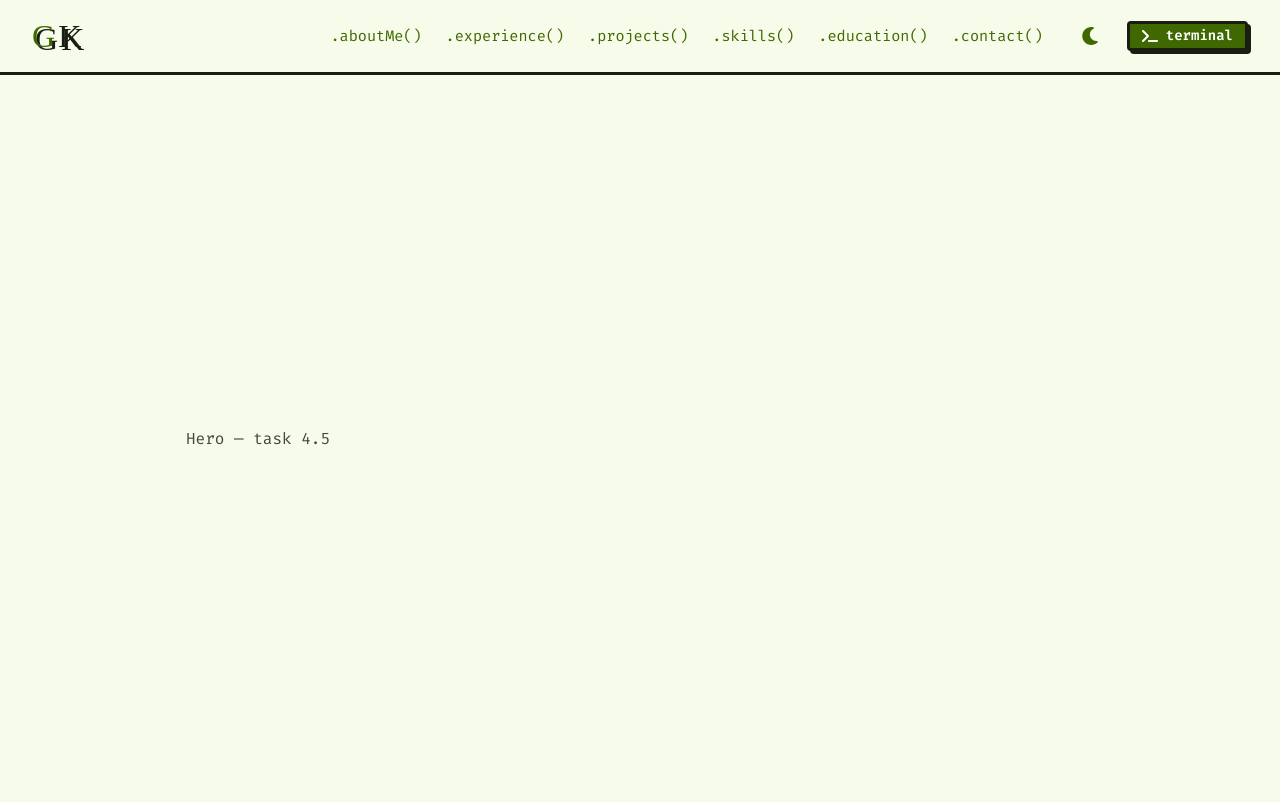
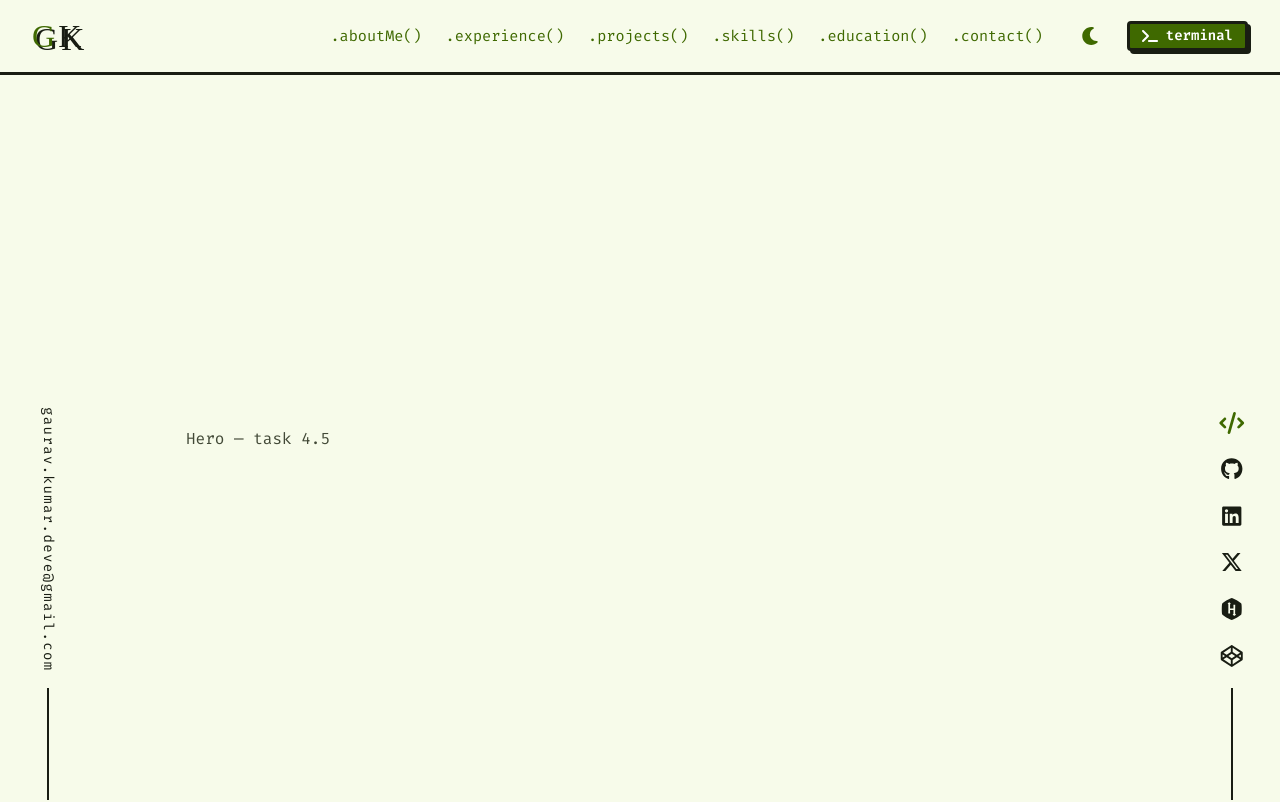
Before and after one commit to Gauravkumar1502/dev-portfolio, an Angular app: page / in a window 1280 px wide. Shown: the top 802 px of the page. Built offline with nearby package versions, Linux system fonts and the light colour scheme; a web font is replaced by a local one.

Commit message:
feat(gui): desktop side rails and lazy CDK Dialog mobile menu

```diff
--- a/angular.json
+++ b/angular.json
@@ -53,7 +53,7 @@
                 "input": "public"
               }
             ],
-            "styles": ["src/styles.scss"],
+            "styles": ["node_modules/@angular/cdk/overlay-prebuilt.css", "src/styles.scss"],
             "stylePreprocessorOptions": {
               "includePaths": ["src/styles"]
             }
--- a/src/app/features/gui/gui-shell.html
+++ b/src/app/features/gui/gui-shell.html
@@ -4,6 +4,7 @@
 
 <div id="top" class="gui">
   <app-header />
+  <app-side-rails />
 
   <main #content id="content" class="gui__main" tabindex="-1">
     <!-- Hero goes here (4.5) -->
--- a/src/app/features/gui/gui-shell.ts
+++ b/src/app/features/gui/gui-shell.ts
@@ -3,12 +3,13 @@ import { Component, DestroyRef, ElementRef, inject, type OnInit, viewChild } fro
 import { UiStore } from '../../core/state/ui.store';
 import { SectionTitle } from '../../shared/ui/section-title/section-title';
 import { Header } from './layout/header/header';
+import { SideRails } from './layout/side-rails/side-rails';
 import { NAV_LINKS } from './nav-links';
 
-// TODO(step 4.3+): side rails, mobile menu and real section components.
+// TODO(step 4.5+): real section components.
 @Component({
   selector: 'app-gui-shell',
-  imports: [Header, SectionTitle],
+  imports: [Header, SideRails, SectionTitle],
   templateUrl: './gui-shell.html',
   styleUrl: './gui-shell.scss',
 })
--- /dev/null
+++ b/src/app/features/gui/layout/mobile-menu/mobile-menu.html
@@ -0,0 +1,47 @@
+<div class="mobile-menu">
+  <div class="mobile-menu__top">
+    <h2 id="mobile-menu-title" class="mobile-menu__title">menu</h2>
+    <button
+      type="button"
+      nb-button
+      variant="outline"
+      size="sm"
+      aria-label="Close menu"
+      (click)="close()"
+    >
+      <app-icon name="close" [size]="18" />
+    </button>
+  </div>
+
+  <nav aria-label="Mobile">
+    <ol class="mobile-menu__links">
+      @for (link of links; track link.fragment) {
+        <li>
+          <a
+            class="mobile-menu__link"
+            routerLink="/"
+            [fragment]="link.fragment"
+            (click)="close()"
+            >{{ link.label }}</a
+          >
+        </li>
+      }
+    </ol>
+  </nav>
+
+  <div class="mobile-menu__actions">
+    <button type="button" nb-button variant="outline" (click)="theme.toggleGuiTheme()">
+      <app-icon [name]="theme.isGuiDark() ? 'sun' : 'moon'" [size]="18" />
+      {{ theme.isGuiDark() ? 'light theme' : 'dark theme' }}
+    </button>
+    <a nb-button routerLink="/terminal" (click)="close()">
+      <app-icon name="terminal" [size]="16" />
+      terminal
+    </a>
+  </div>
+
+  <div class="mobile-menu__contact">
+    <app-social-links />
+    <a class="mobile-menu__email" [href]="mailto()">{{ email() }}</a>
+  </div>
+</div>
--- /dev/null
+++ b/src/app/features/gui/layout/mobile-menu/mobile-menu.scss
@@ -0,0 +1,84 @@
+@use 'mixins' as nb;
+
+:host {
+  display: block;
+  height: 100%;
+  overflow-y: auto;
+  color: var(--color-text);
+  background: var(--color-bg);
+  border-inline-start: var(--nb-border-width) solid var(--nb-border);
+  animation: slide-in 220ms ease-out;
+}
+
+@keyframes slide-in {
+  from {
+    translate: 100% 0;
+  }
+
+  to {
+    translate: 0 0;
+  }
+}
+
+.mobile-menu {
+  display: flex;
+  flex-direction: column;
+  gap: var(--space-8);
+  min-height: 100%;
+  padding: var(--space-4) var(--space-6) var(--space-8);
+}
+
+.mobile-menu__top {
+  display: flex;
+  align-items: center;
+  justify-content: space-between;
+  height: calc(var(--header-height) - var(--space-4));
+}
+
+.mobile-menu__title {
+  font-size: 1rem;
+  font-weight: 500;
+  color: var(--color-muted);
+}
+
+.mobile-menu__links {
+  display: flex;
+  flex-direction: column;
+  gap: var(--space-4);
+  padding: 0;
+  list-style: none;
+}
+
+.mobile-menu__link {
+  @include nb.focus-ring;
+
+  font-size: 1.25rem;
+  color: var(--color-primary);
+  text-decoration: none;
+
+  &:hover {
+    color: var(--color-text);
+  }
+}
+
+.mobile-menu__actions {
+  display: flex;
+  flex-direction: column;
+  gap: var(--space-4);
+  align-items: flex-start;
+}
+
+.mobile-menu__contact {
+  display: flex;
+  flex-direction: column;
+  gap: var(--space-4);
+  margin-block-start: auto;
+}
+
+.mobile-menu__email {
+  @include nb.focus-ring;
+
+  font-size: 0.875rem;
+  color: var(--color-text);
+  overflow-wrap: anywhere;
+}
--- /dev/null
+++ b/src/app/features/gui/layout/mobile-menu/mobile-menu.ts
@@ -0,0 +1,59 @@
+import { Dialog, DialogRef } from '@angular/cdk/dialog';
+import { createGlobalPositionStrategy } from '@angular/cdk/overlay';
+import { Component, computed, effect, inject, type Injector } from '@angular/core';
+import { RouterLink } from '@angular/router';
+import { ProfileStore } from '../../../../core/state/profile.store';
+import { ThemeStore } from '../../../../core/state/theme.store';
+import { UiStore } from '../../../../core/state/ui.store';
+import { NbButton } from '../../../../shared/ui/button/nb-button';
+import { Icon } from '../../../../shared/ui/icon/icon';
+import { NAV_LINKS } from '../../nav-links';
+import { SocialLinks } from '../social-links/social-links';
+
+/**
+ * Drawer content for < 1024px. Opened via CDK Dialog from the header
+ * (focus trap, Esc/backdrop close, scroll lock and focus restore come from the CDK).
+ */
+@Component({
+  selector: 'app-mobile-menu',
+  imports: [RouterLink, NbButton, Icon, SocialLinks],
+  templateUrl: './mobile-menu.html',
+  styleUrl: './mobile-menu.scss',
+})
+export class MobileMenu {
+  protected readonly theme = inject(ThemeStore);
+  protected readonly links = NAV_LINKS;
+  protected readonly email = inject(ProfileStore).email;
+  protected readonly mailto = computed(
+    () => `mailto:${this.email()}?subject=${encodeURIComponent('Hello Gaurav')}`,
+  );
+
+  private readonly dialogRef = inject(DialogRef);
+  private readonly ui = inject(UiStore);
+
+  constructor() {
+    // Growing to desktop width shows the full header, so the drawer is no longer needed.
+    effect(() => {
+      if (this.ui.isDesktop()) this.close();
+    });
+  }
+
+  protected close(): void {
+    this.dialogRef.close();
+  }
+}
+
+/** Opens the drawer. Lives here so the header can lazy-load the CDK Dialog code on first use. */
+export function openMobileMenu(injector: Injector): DialogRef<unknown, MobileMenu> {
+  return injector.get(Dialog).open(MobileMenu, {
+    id: 'mobile-menu',
+    ariaLabelledBy: 'mobile-menu-title',
+    width: 'min(22rem, 85vw)',
+    height: '100dvh',
+    positionStrategy: createGlobalPositionStrategy(injector).top('0').right('0'),
+    backdropClass: 'cdk-overlay-dark-backdrop',
+    panelClass: 'mobile-menu-panel',
+    autoFocus: 'first-tabbable',
+    restoreFocus: true,
+  });
+}
--- /dev/null
+++ b/src/app/features/gui/layout/side-rails/side-rails.scss
@@ -0,0 +1,66 @@
+@use 'mixins' as nb;
+
+:host {
+  display: contents;
+}
+
+.rail {
+  position: fixed;
+  bottom: 0;
+  z-index: 5;
+  display: flex;
+  flex-direction: column;
+  gap: var(--space-4);
+  align-items: center;
+  width: var(--rail-width);
+
+  // vertical line down to the viewport edge
+  &::after {
+    width: 2px;
+    height: 7rem;
+    content: '';
+    background: var(--color-text);
+  }
+
+  @include nb.below-desktop {
+    display: none;
+  }
+}
+
+.rail--left {
+  left: var(--space-4);
+}
+
+.rail--right {
+  right: var(--space-4);
+}
+
+.rail__email {
+  @include nb.focus-ring;
+
+  font-size: 0.875rem;
+  color: var(--color-text);
+  letter-spacing: 0.1em;
+  text-decoration: none;
+  writing-mode: vertical-rl;
+  transition:
+    color 150ms ease,
+    translate 150ms ease;
+
+  &:hover {
+    color: var(--color-primary);
+    translate: 0 -3px;
+  }
+}
+
+.rail__terminal {
+  @include nb.focus-ring;
+
+  display: inline-flex;
+  padding: var(--space-1);
+  color: var(--color-primary);
+
+  &:hover {
+    color: var(--color-text);
+  }
+}
--- /dev/null
+++ b/src/app/features/gui/layout/side-rails/side-rails.ts
@@ -0,0 +1,35 @@
+import { Component, computed, inject } from '@angular/core';
+import { RouterLink } from '@angular/router';
+import { ProfileStore } from '../../../../core/state/profile.store';
+import { Icon } from '../../../../shared/ui/icon/icon';
+import { SocialLinks } from '../social-links/social-links';
+
+/** Fixed desktop rails (≥1024px): email on the left, terminal switch + socials on the right. */
+@Component({
+  selector: 'app-side-rails',
+  imports: [RouterLink, Icon, SocialLinks],
+  template: `
+    <aside class="rail rail--left" aria-label="Email">
+      <a class="rail__email" [href]="mailto()">{{ email() }}</a>
+    </aside>
+
+    <aside class="rail rail--right" aria-label="Social links">
+      <a
+        class="rail__terminal"
+        routerLink="/terminal"
+        title="Switch to terminal"
+        aria-label="Switch to terminal portfolio"
+      >
+        <app-icon name="code" [size]="22" />
+      </a>
+      <app-social-links orientation="vertical" />
+    </aside>
+  `,
+  styleUrl: './side-rails.scss',
+})
+export class SideRails {
+  protected readonly email = inject(ProfileStore).email;
+  protected readonly mailto = computed(
+    () => `mailto:${this.email()}?subject=${encodeURIComponent('Hello Gaurav')}`,
+  );
+}
--- /dev/null
+++ b/src/app/features/gui/layout/social-links/social-links.scss
@@ -0,0 +1,30 @@
+@use 'mixins' as nb;
+
+.social-links {
+  display: flex;
+  flex-wrap: wrap;
+  gap: var(--space-4);
+  align-items: center;
+  padding: 0;
+  list-style: none;
+}
+
+.social-links--vertical {
+  flex-flow: column nowrap;
+}
+
+.social-links__link {
+  @include nb.focus-ring;
+
+  display: inline-flex;
+  padding: var(--space-1);
+  color: var(--color-text);
+  transition:
+    color 150ms ease,
+    translate 150ms ease;
+
+  &:hover {
+    color: var(--color-primary);
+    translate: 0 -3px;
+  }
+}
--- /dev/null
+++ b/src/app/features/gui/layout/social-links/social-links.ts
@@ -0,0 +1,34 @@
+import { Component, inject, input } from '@angular/core';
+import { ProfileStore } from '../../../../core/state/profile.store';
+import { Icon } from '../../../../shared/ui/icon/icon';
+
+/** Social profile icon links; vertical in the desktop rail, horizontal in the mobile menu. */
+@Component({
+  selector: 'app-social-links',
+  imports: [Icon],
+  template: `
+    <ul class="social-links" [class.social-links--vertical]="orientation() === 'vertical'">
+      @for (social of socials(); track social.id) {
+        <li>
+          <a
+            class="social-links__link"
+            [href]="social.url"
+            [title]="social.label"
+            [attr.aria-label]="social.label + ' (opens in a new tab)'"
+            target="_blank"
+            rel="noopener noreferrer"
+          >
+            <app-icon [name]="social.icon" [size]="iconSize()" />
+          </a>
+        </li>
+      }
+    </ul>
+  `,
+  styleUrl: './social-links.scss',
+})
+export class SocialLinks {
+  readonly orientation = input<'vertical' | 'horizontal'>('horizontal');
+  readonly iconSize = input(22);
+
+  protected readonly socials = inject(ProfileStore).socials;
+}
--- a/src/styles.scss
+++ b/src/styles.scss
@@ -27,6 +27,11 @@ a {
   color: var(--color-primary);
 }
 
+// CDK Dialog drawer (features/gui/layout/mobile-menu): let the content fill the panel.
+.mobile-menu-panel .cdk-dialog-container {
+  height: 100%;
+}
+
 // Used by the `appReveal` directive (shared/directives/reveal-on-scroll.ts).
 .reveal {
   opacity: 0;
```
Also changed, not shown: src/app/features/gui/layout/header/header.ts (+23 -3 lines), 1 other file (tests, documents, lock files or other folders).
